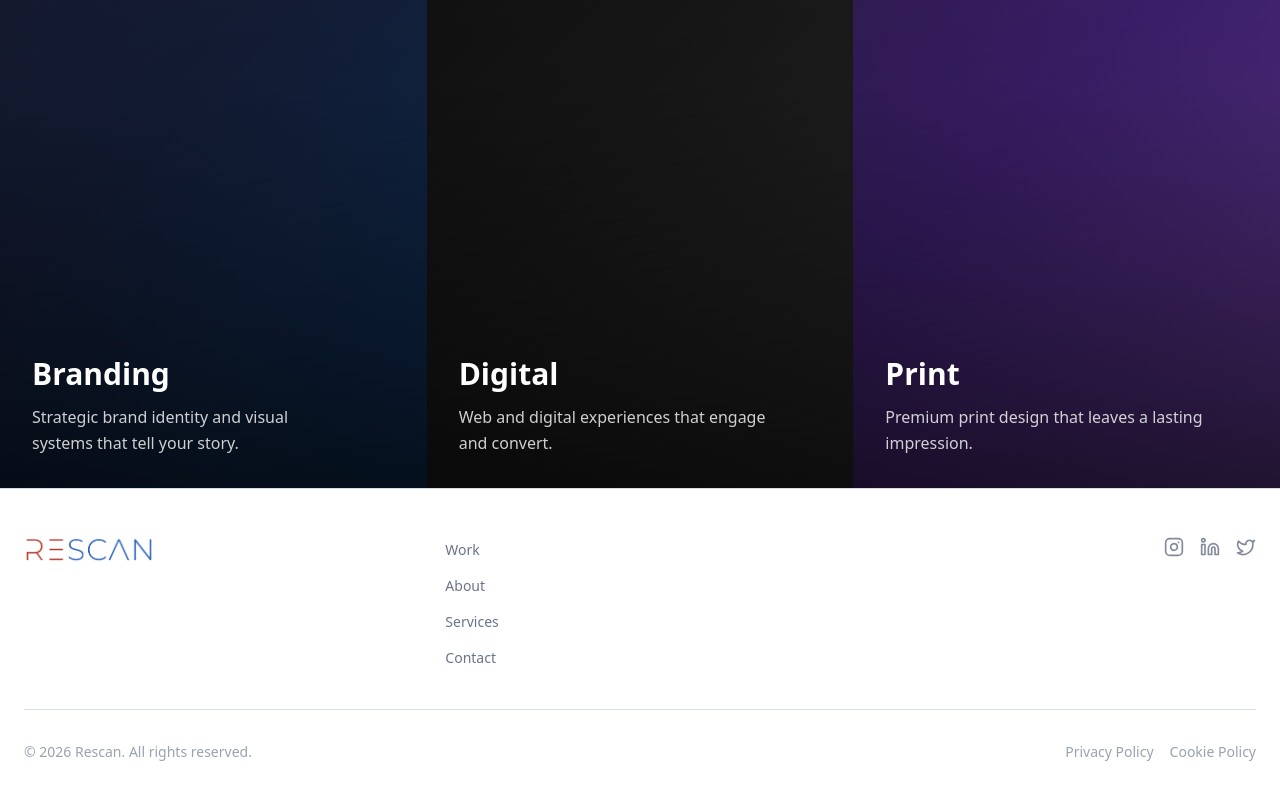
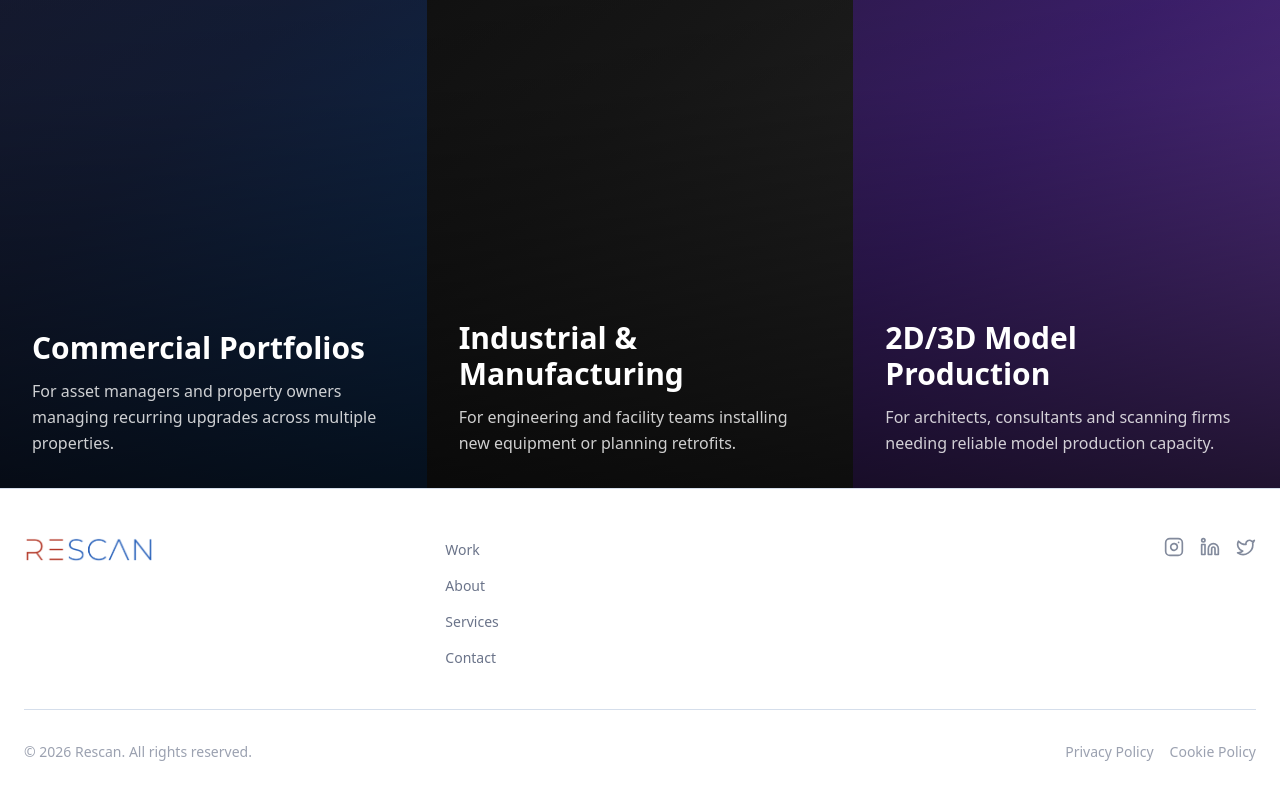
Before and after one commit to SzakacsTomi/rescan, a Next.js app: page /about in a window 1280 px wide. Shown: the part 1112-1912 px from the top of the page. Built offline with nearby package versions, Linux system fonts and the light colour scheme.

Commit message:
feat: sections updates

```diff
--- a/app/components/molecules/SectionCard.tsx
+++ b/app/components/molecules/SectionCard.tsx
@@ -42,7 +42,6 @@ export const SectionCard = ({
   return (
     <motion.div
       ref={ref}
-      initial={{ flex: 1 }}
       animate={{ flex: flexValue }}
       transition={{ duration: 0.5, ease: [0.25, 0.46, 0.45, 0.94] }}
       onHoverStart={isHoverDevice ? onHoverStart : undefined}
@@ -66,7 +65,7 @@ export const SectionCard = ({
         className="absolute inset-0 flex flex-col justify-end p-8 bg-linear-to-t from-black/70 via-black/20 to-transparent"
       >
         <h2 className="text-3xl font-bold text-white mb-3">{title}</h2>
-        <p className="text-white/80 text-base max-w-xs leading-relaxed">{description}</p>
+        <p className="text-white/80 text-base max-w-sm leading-relaxed">{description}</p>
       </motion.div>
     </motion.div>
   );
--- a/app/components/organisms/SectionsGrid.tsx
+++ b/app/components/organisms/SectionsGrid.tsx
@@ -1,20 +1,16 @@
-'use client';
+"use client";
 
-import { useState } from 'react';
-import { useTranslations } from 'next-intl';
-import { SectionCard } from '@/app/components/molecules/SectionCard';
-import { sectionsConfig } from '@/config/sections';
+import { SectionCard } from "@/app/components/molecules/SectionCard";
+import { useTranslations } from "next-intl";
+import { sectionsConfig } from "@/config/sections";
+import { useState } from "react";
 
 export const SectionsGrid = () => {
   const [hoveredId, setHoveredId] = useState<string | null>(null);
-  const t = useTranslations('sections');
+  const t = useTranslations("sections");
 
   return (
-    <section
-      id="sections"
-      className="flex flex-col lg:flex-row w-full"
-      aria-label="Project categories"
-    >
+    <section className="flex flex-col lg:flex-row w-full" aria-label="Project categories">
       {sectionsConfig.map((section) => (
         <SectionCard
           key={section.id}
@@ -23,8 +19,8 @@ export const SectionsGrid = () => {
           anyHovered={hoveredId !== null}
           onHoverStart={() => setHoveredId(section.id)}
           onHoverEnd={() => setHoveredId(null)}
-          title={t(`${section.id}.title` as 'branding.title' | 'digital.title' | 'print.title')}
-          description={t(`${section.id}.description` as 'branding.description' | 'digital.description' | 'print.description')}
+          title={t(`${section.id}.title`)}
+          description={t(`${section.id}.description`)}
         />
       ))}
     </section>
--- a/config/sections.ts
+++ b/config/sections.ts
@@ -1,19 +1,19 @@
-import type { SectionConfig } from '@/app/types/section';
+import type { SectionConfig } from "@/app/types/section";
 
 export const sectionsConfig: SectionConfig[] = [
   {
-    id: 'branding',
-    href: '/branding',
-    gradient: 'linear-gradient(135deg, #1a1a2e 0%, #16213e 50%, #0f3460 100%)',
+    id: "commercial",
+    href: "/branding",
+    gradient: "linear-gradient(135deg, #1a1a2e 0%, #16213e 50%, #0f3460 100%)",
   },
   {
-    id: 'digital',
-    href: '/digital',
-    gradient: 'linear-gradient(135deg, #0d0d0d 0%, #1a1a1a 50%, #2d2d2d 100%)',
+    id: "industrial",
+    href: "/industrial-manufacturing",
+    gradient: "linear-gradient(135deg, #0d0d0d 0%, #1a1a1a 50%, #2d2d2d 100%)",
   },
   {
-    id: 'print',
-    href: '/print',
-    gradient: 'linear-gradient(135deg, #2c1b47 0%, #44237a 50%, #6b3fa0 100%)',
+    id: "modelProduction",
+    href: "/model-production",
+    gradient: "linear-gradient(135deg, #2c1b47 0%, #44237a 50%, #6b3fa0 100%)",
   },
 ];
--- a/messages/en.json
+++ b/messages/en.json
@@ -12,17 +12,17 @@
     "scrollHint": "Scroll to explore"
   },
   "sections": {
-    "branding": {
-      "title": "Branding",
-      "description": "Strategic brand identity and visual systems that tell your story."
+    "commercial": {
+      "title": "Commercial Portfolios",
+      "description": "For asset managers and property owners managing recurring upgrades across multiple properties."
     },
-    "digital": {
-      "title": "Digital",
-      "description": "Web and digital experiences that engage and convert."
+    "industrial": {
+      "title": "Industrial & Manufacturing",
+      "description": "For engineering and facility teams installing new equipment or planning retrofits."
     },
-    "print": {
-      "title": "Print",
-      "description": "Premium print design that leaves a lasting impression."
+    "modelProduction": {
+      "title": "2D/3D Model Production",
+      "description": "For architects, consultants and scanning firms needing reliable model production capacity."
     }
   },
   "footer": {
--- a/messages/sv.json
+++ b/messages/sv.json
@@ -12,17 +12,17 @@
     "scrollHint": "Bläddra för att utforska"
   },
   "sections": {
-    "branding": {
-      "title": "Varumärke",
-      "description": "Strategisk varumärkesidentitet och visuella system som berättar din historia."
+    "commercial": {
+      "title": "Kommersiella Fastigheter",
+      "description": "För kapitalförvaltare och fastighetsägare som hanterar återkommande uppgraderingar över flera fastigheter."
     },
-    "digital": {
-      "title": "Digital",
-      "description": "Webb- och digitala upplevelser som engagerar och konverterar."
+    "industrial": {
+      "title": "Industri & Tillverkning",
+      "description": "För ingenjörs- och driftteam som installerar ny utrustning eller planerar ombyggnationer."
     },
-    "print": {
-      "title": "Print",
-      "description": "Premium tryckt design som lämnar ett bestående intryck."
+    "modelProduction": {
+      "title": "2D/3D Modellproduktion",
+      "description": "För arkitekter, konsulter och scanningföretag som behöver pålitlig modellproduktionskapacitet."
     }
   },
   "footer": {
```
